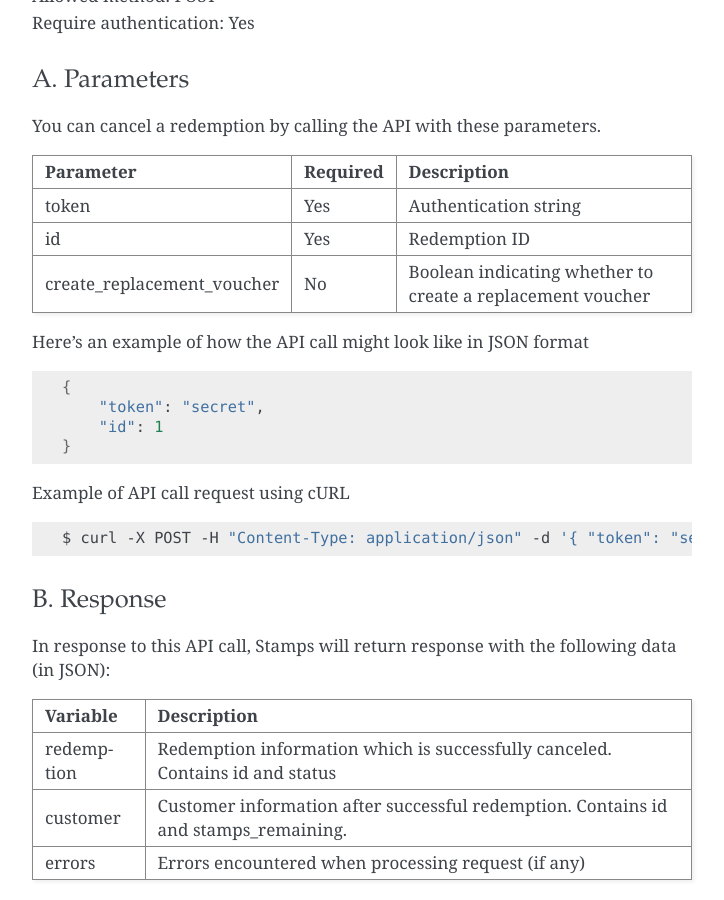
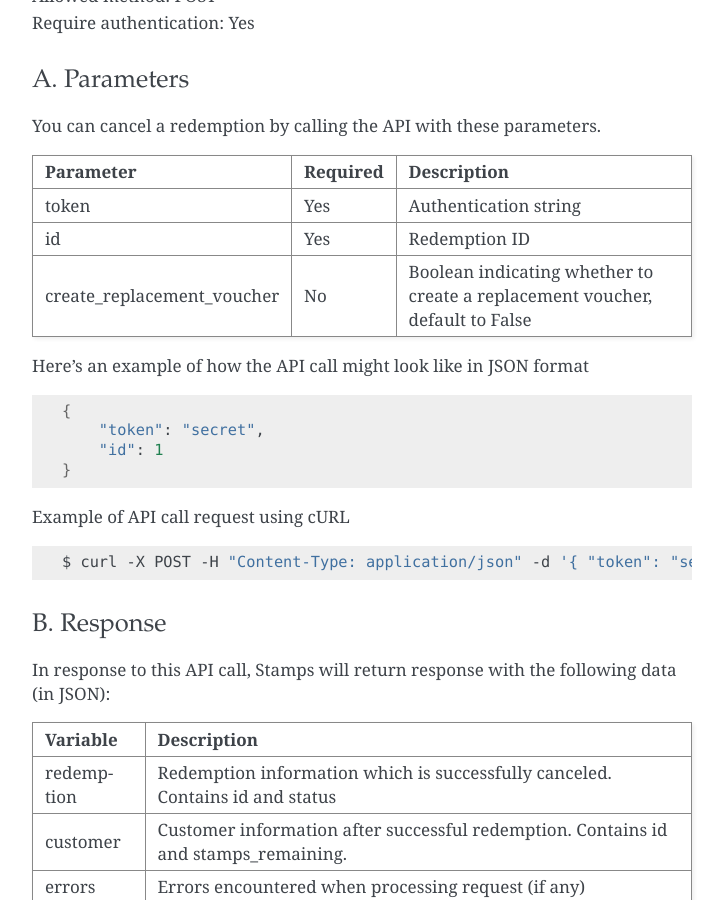
Before and after one commit to ui/stamps-api-docs, a Sphinx documentation site: the page built from source/redemption_api.rst, in a window 1280 px wide and 900 px high, scrolled down 7720 px. Shown: the whole window, without its empty margins (388-1112 px from the left). Built offline with Sphinx 7.4.7, drawn with Linux system fonts in a browser that asks for light colours.

Commit message:
Add default value in description

```diff
--- a/source/redemption_api.rst
+++ b/source/redemption_api.rst
@@ -383,7 +383,7 @@ Parameter                  Required    Description
 ========================== =========== =========================
 token                      Yes         Authentication string
 id                         Yes         Redemption ID
-create_replacement_voucher No          Boolean indicating whether to create a replacement voucher
+create_replacement_voucher No          Boolean indicating whether to create a replacement voucher, default to False
 ========================== =========== =========================
 
 Here's an example of how the API call might look like in JSON format
```
